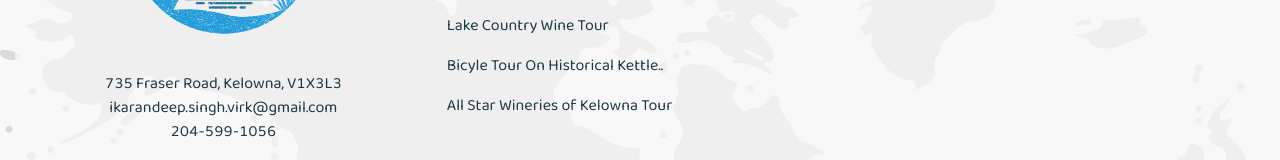
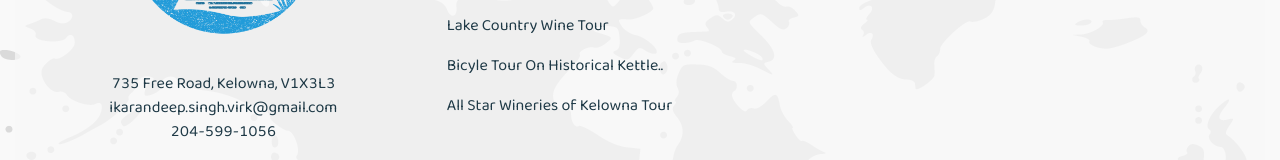
Before and after one commit to karandeepvirk85/okanagantour.ca, a React (Create React App) app: page /tour/all-star-wineries-of-kelowna-tour in a window 1280 px wide. Shown: the part 344-504 px from the top of the page. Built offline with nearby package versions, Linux system fonts and the light colour scheme; no server answers; a web font is replaced by a local one.

Commit message:
Text changed in footer

```diff
--- a/src/Components/footer.component.js
+++ b/src/Components/footer.component.js
@@ -13,7 +13,7 @@ export default class Footer extends Component {
                                 <img src={logo} />
                                 <p>
                                     <a href="https://www.google.com/maps/place/735+Fraser+Rd,+Kelowna,+BC+V1X+3L3/@49.897662,-119.3963787,17z/data=!3m1!4b1!4m5!3m4!1s0x537d8d369ef9e8a7:0x15f502f4f7633bab!8m2!3d49.897662!4d-119.39419">
-                                        735 Fraser Road, Kelowna, V1X3L3
+                                        735 Free Road, Kelowna, V1X3L3
                                     </a>
                                 </p>
                                 <p>
```
